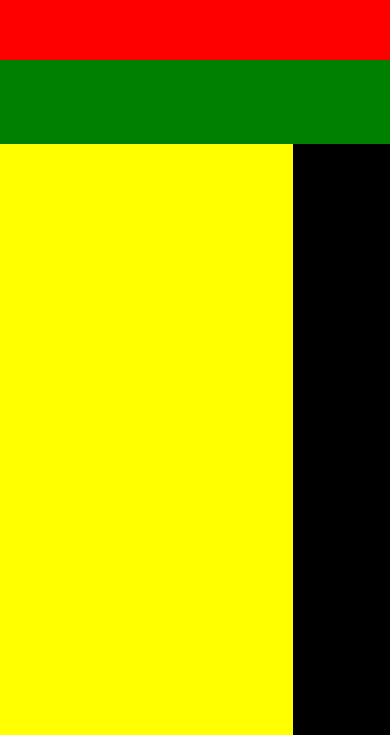
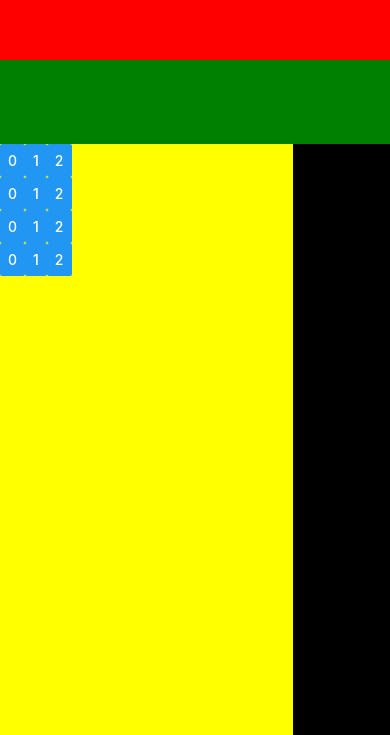
Before and after one commit to MiguelGarcia95/react-native-calculator, a React Native app: screen / in a window 390 px wide. Shown: the part 109-844 px from the top of the page. Built offline with nearby package versions, Linux system fonts and the light colour scheme.

Commit message:
set up calculator tempalte and theme

```diff
--- a/App.js
+++ b/App.js
@@ -1,5 +1,5 @@
 import React, {Component} from 'react';
-import {StyleSheet, Text, View} from 'react-native';
+import {StyleSheet, Text, View, Button} from 'react-native';
 
 export default class App extends Component {
   constructor() {
@@ -13,7 +13,28 @@ export default class App extends Component {
         <View style={styles.result}></View>
         <View style={styles.calculation}></View>
         <View style={styles.buttons}>
-          <View style={styles.numbers}></View>
+          <View style={styles.numbers}>
+            <View style={styles.row}>
+              <Button title='0' />
+              <Button title='1' />
+              <Button title='2' />
+            </View>
+            <View style={styles.row}>
+              <Button title='0' />
+              <Button title='1' />
+              <Button title='2' />
+            </View>
+            <View style={styles.row}>
+              <Button title='0' />
+              <Button title='1' />
+              <Button title='2' />
+            </View>
+            <View style={styles.row}>
+              <Button title='0' />
+              <Button title='1' />
+              <Button title='2' />
+            </View>
+          </View>
           <View style={styles.operations}></View>
         </View>
       </View>
@@ -24,6 +45,9 @@ export default class App extends Component {
 const styles = StyleSheet.create({
   container: {
     flex: 1,
+  },
+  row: {
+    flexDirection: 'row'
   },
   result: {
     flex: 2,
```
